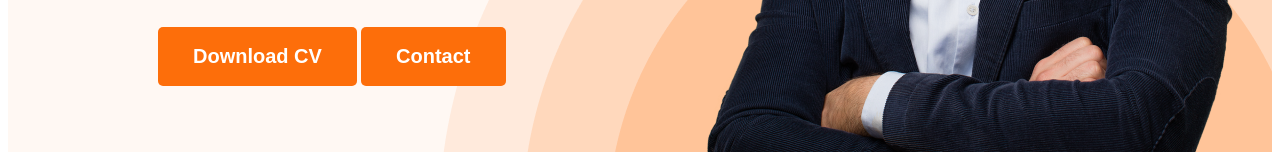
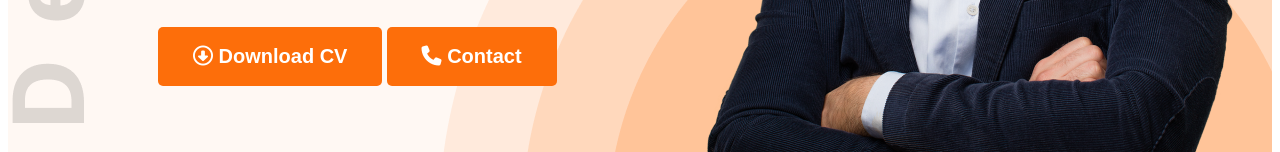
Before and after one commit to Sumonroy360/developer-portfuliio, a plain HTML site: page index.html in a window 1280 px wide. Shown: the part 648-800 px from the top of the page. Drawn offline with nearby package versions, Linux system fonts and the light colour scheme.

Commit message:
Icon added finally

```diff
--- a/index.html
+++ b/index.html
@@ -8,6 +8,7 @@
 <link rel="preconnect" href="https://fonts.gstatic.com" crossorigin>
 <link href="https://fonts.googleapis.com/css2?family=Open+Sans:ital,wght@0,300..800;1,300..800&display=swap" rel="stylesheet">
      <link rel="stylesheet" href="styles/portfulio.css">
+     <script src="https://kit.fontawesome.com/ab1850be11.js" crossorigin="anonymous"></script>
 </head>
 <body>
      <header class="header">
@@ -24,8 +25,8 @@
                     <h3 class="banner-greeting">Hi, I  am</h3>
                     <h1 class="banner-owne-name">Mary Hardy</h1>
                     <p class="banner-description">Shot what able cold new see hold.Friendly as an betrayed formerly he. Morning because as to society behaved moments.</p>
-                    <button class="btn-primary">Download CV</button>
-                    <button class="btn-primary">Contact</button>
+                    <button class="btn-primary"> <i class="fa-regular fa-circle-down"></i> Download CV</button>
+                    <button class="btn-primary"> <i class="fa-solid fa-phone"></i> Contact</button>
                </div>
 
                <div>
--- a/styles/portfulio.css
+++ b/styles/portfulio.css
@@ -69,9 +69,9 @@ nav a {
 
 .header {
      background-color: #FFF8F3;
-     background-image: url('../images/header_bg.png');
+     background-image: url('../images/header_bg.png'),url('../images/developer.png');
      background-repeat: no-repeat;
-     background-position: bottom right;
+     background-position: bottom right, top left;
 }
 
 .banner {
```
